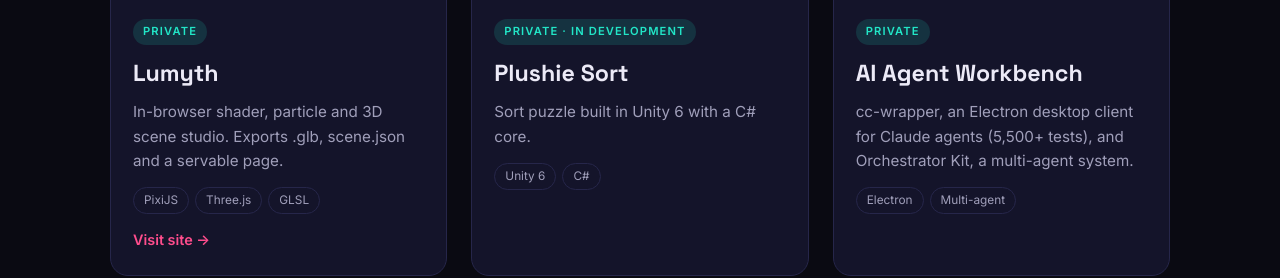
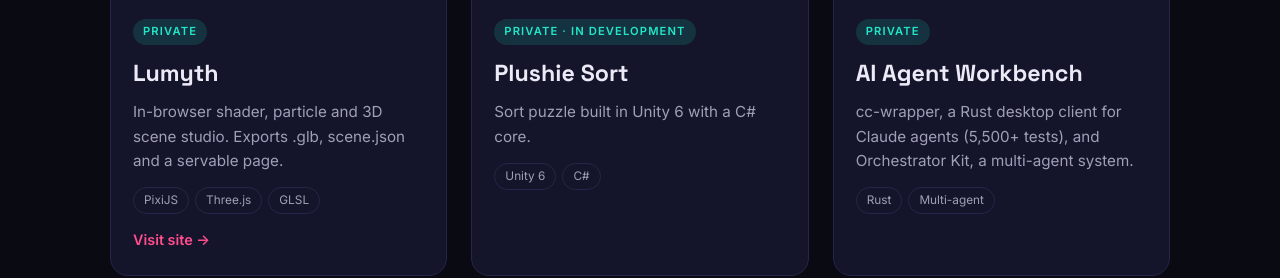
Before and after one commit to Dioganos/Dioganos.github.io, a plain HTML site: page index.html in a window 1280 px wide. Shown: the part 1252-1530 px from the top of the page. Drawn offline with Linux system fonts and the light colour scheme.

Commit message:
Update cc-wrapper description: rewritten in Rust
Co-Authored-By: Claude Opus 5.5 <noreply@anthropic.com>

```diff
--- a/index.html
+++ b/index.html
@@ -70,7 +70,7 @@
 
         <article class="big reveal" style="--a:#22e6c7;--b:#7c5cff">
           <img src="img/agent-tools.webp" width="1200" height="750" loading="lazy" decoding="async" alt="AI Agent Workbench artwork">
-          <div class="bb"><span class="badge">Private</span><h3>AI Agent Workbench</h3><p>cc-wrapper, an Electron desktop client for Claude agents (5,500+ tests), and Orchestrator Kit, a multi-agent system.</p><ul class="tags"><li>Electron</li><li>Multi-agent</li></ul></div>
+          <div class="bb"><span class="badge">Private</span><h3>AI Agent Workbench</h3><p>cc-wrapper, a Rust desktop client for Claude agents (5,500+ tests), and Orchestrator Kit, a multi-agent system.</p><ul class="tags"><li>Rust</li><li>Multi-agent</li></ul></div>
         </article>
 
       </div>
```
